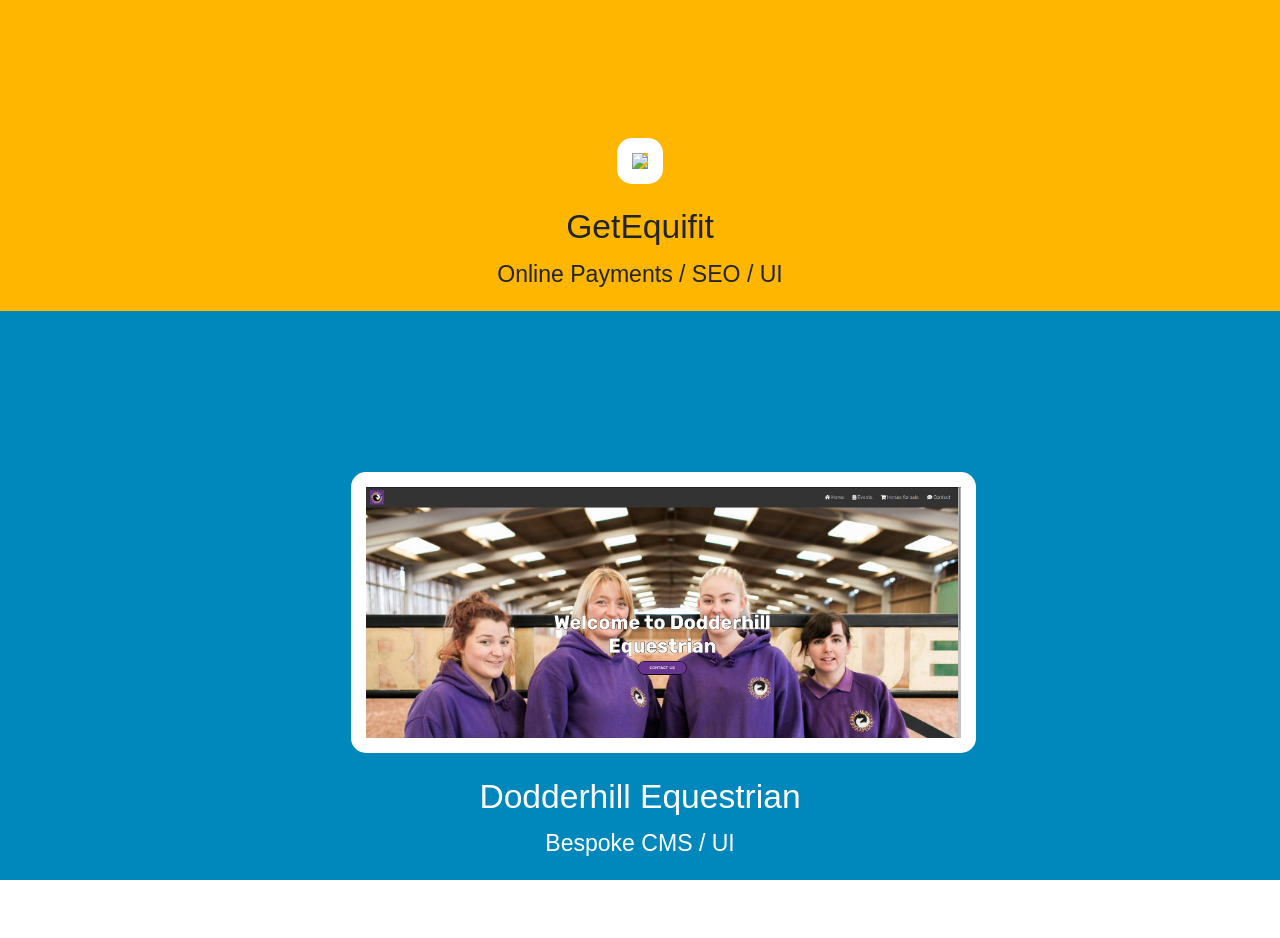
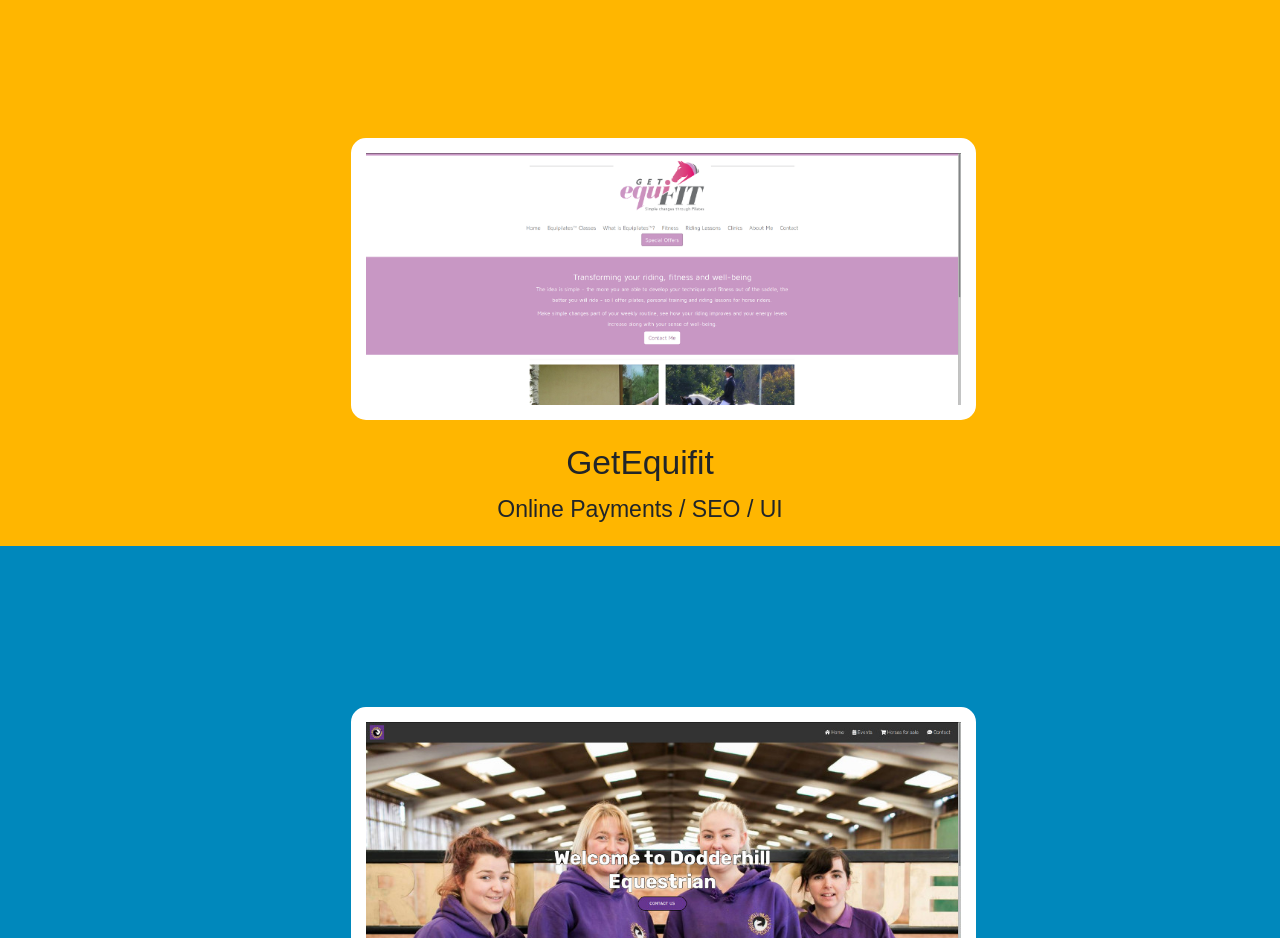
Before and after one commit to agjmills/website, a website: page public/work.html in a window 1280 px wide. Shown: the part 1520-2458 px from the top of the page. Drawn offline with nearby package versions, Linux system fonts and the light colour scheme; files that its build step writes are made by us from their sources; a web font is replaced by a local one.

Commit message:
equifit is png

```diff
--- a/public/work.html
+++ b/public/work.html
@@ -86,7 +86,7 @@
 <div class="container-fluid portfolio-container text-center text-black" style="background-color: #FFB600">
     <div class="row">
         <div class="col-sm-6 offset-sm-3">
-            <img src="/img/portfolio/getequifit.jpg" class="img-fluid img-portfolio">
+            <img src="/img/portfolio/getequifit.png" class="img-fluid img-portfolio">
             <h3>GetEquifit</h3>
             <p>Online Payments / SEO / UI</p>
         </div>
```
